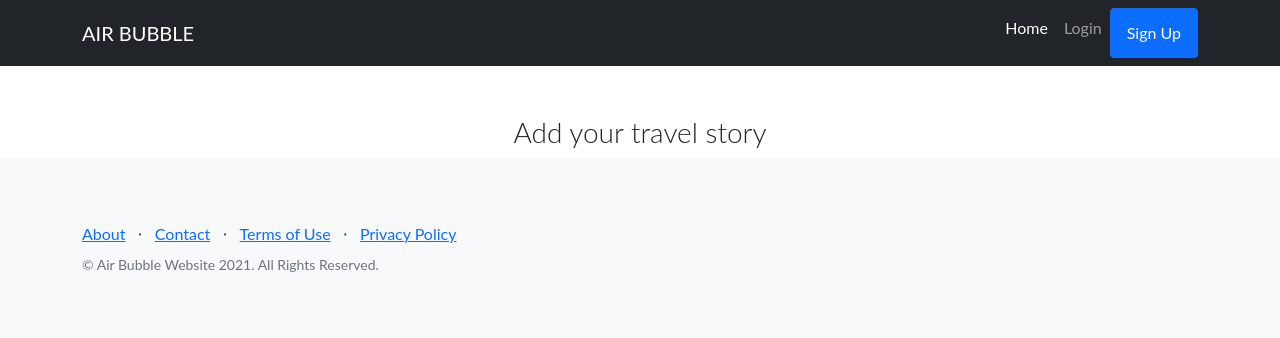
After one commit to murthy1811/Milestone-Project-3-AirBubble, a Flask app: page /add_story in a window 1280 px wide. The commit adds this page. Shown: the top 338 px of the page. Run offline with Flask 2, Linux system fonts and the light colour scheme; some libraries are stand-ins or nearby versions.

Commit message:
add story template added

```diff
--- a/app.py
+++ b/app.py
@@ -104,6 +104,11 @@ def logout():
     return redirect(url_for('login'))
 
 
+@app.route("/add_story")
+def add_story():
+    return render_template("add_story.html")
+
+
 if __name__ == "__main__":
     app.run(host=os.environ.get("IP"),
             port=int(os.environ.get("PORT")),
--- /dev/null
+++ b/templates/add_story.html
@@ -0,0 +1,9 @@
+{% extends "base.html" %}
+{% block content %}
+
+ <h3 class="center-align">
+     Add your travel story
+ </h3>
+
+
+{% endblock %}
--- a/templates/base.html
+++ b/templates/base.html
@@ -32,7 +32,7 @@
                             <a class="nav-link dropdown-toggle" id="navbarDropdown" href="#" role="button"
                                 data-bs-toggle="dropdown" aria-expanded="false">Share your story</a>
                             <ul class="dropdown-menu dropdown-menu-end" aria-labelledby="navbarDropdown">
-                                <li><a class="dropdown-item" href="#">New Post</a></li>
+                                <li><a class="dropdown-item" href="{{url_for('add_story')}}">New Post</a></li>
                                 <li><a class="dropdown-item" href="#">Edit Post</a></li>
                             </ul>
                             </li>
```
